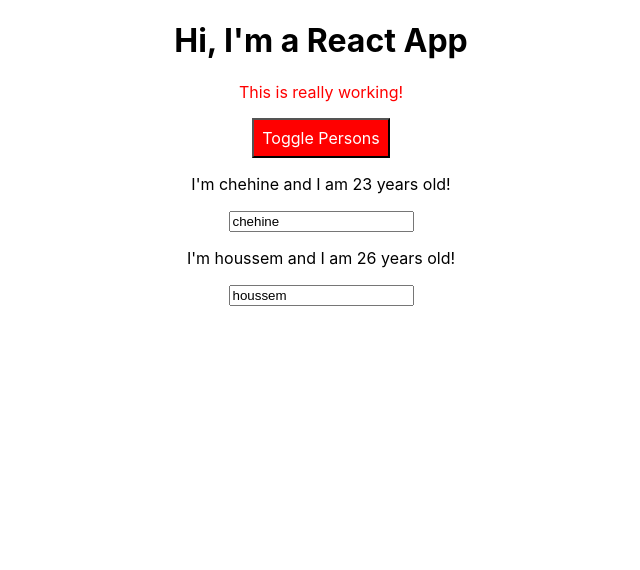
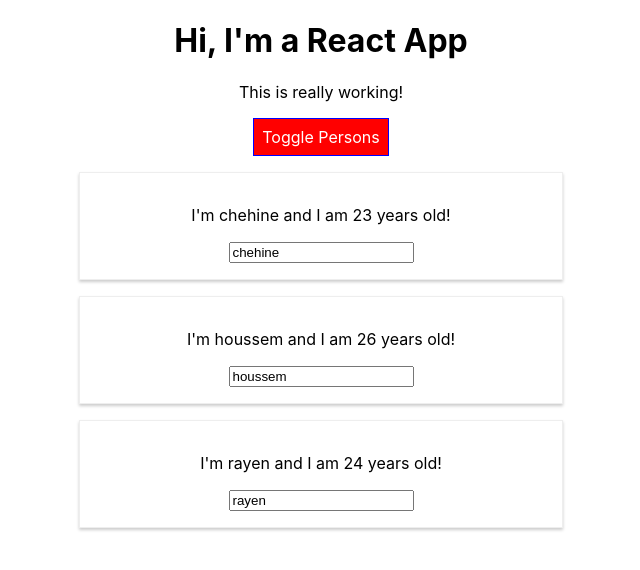
Before and after one commit to chehinedh/application, a React (Create React App) app: page / in a window 1280 px wide. Both pictures are taken after a click on the button "Toggle Persons". Shown: the top 570 px of the page, without its empty margins (319-959 px from the left). Built offline with nearby package versions, Linux system fonts and the light colour scheme.

Commit message:
🎨 More With Styling

```diff
--- a/src/App.css
+++ b/src/App.css
@@ -46,3 +46,12 @@
 .bold {
   font-weight: bold;
 }
+
+.button {
+    background-color: green;
+    color: white;
+    font: inherit;
+    border: 1px solid blue;
+    padding: 8px;
+    cursor: pointer;
+}
--- a/src/App.js
+++ b/src/App.js
@@ -1,12 +1,27 @@
 import React, { useState } from "react";
-import Radium, { StyleRoot } from "radium";
+import Styled from 'styled-components';
 import "./App.css";
 import Person from "./Person/Person";
+
+const StyledButton = Styled.button`
+    background-color: ${(props) => (props.alt ? "red" : "green")};
+    color: white;
+    font: inherit;
+    border: 1px solid blue;
+    padding: 8px;
+    cursor: pointer;
+
+    &:hover {
+      background-color: ${(props) => (props.alt ? "salmon" : "lightgreen")};
+      color: black
+      }
+  `;
 
 function App() {
   const [persons, setPersons] = useState([
     { id: "1", name: "chehine", age: 23 },
     { id: "2", name: "houssem", age: 26 },
+    { id: "3", name: "rayen", age: 24 },
   ]);
 
   const [showPersons, setShowPersons] = useState(false);
@@ -39,18 +54,18 @@ function App() {
     setShowPersons(!showPersons);
   };
 
-  const style = {
-    backgroundColor: "green",
-    color: "white",
-    font: "inherit",
-    border: "1x solid blue",
-    padding: "8px",
-    cursor: "pointer",
-    ':hover': {
-      backgroundColor: 'lightgreen',
-      color: 'black'
-    }
-  };
+  // const style = {
+  //   backgroundColor: "green",
+  //   color: "white",
+  //   font: "inherit",
+  //   border: "1x solid blue",
+  //   padding: "8px",
+  //   cursor: "pointer",
+  //   ':hover': {
+  //     backgroundColor: 'lightgreen',
+  //     color: 'black'
+  //   }
+  // };
 
   let personsList = null;
   if (showPersons) {
@@ -68,11 +83,11 @@ function App() {
       </div>
     );
 
-    style.backgroundColor = 'red';
-    style[':hover'] = {
-      backgroundColor: 'lightred',
-      color: 'black'
-    };
+    // style.backgroundColor = 'red';
+    // style[':hover'] = {
+    //   backgroundColor: 'lightred',
+    //   color: 'black'
+    // };
   }
 
   let classes =[];
@@ -84,16 +99,14 @@ function App() {
   }
 
   return (
-    <StyleRoot>
       <div className="App">
         <h1>Hi, I'm a React App</h1>
         <p className={classes.join(" ")}>This is really working!</p>
-        <button style={style} onClick={togglePersonHandler}>
+        <StyledButton alt={setShowPersons} onClick={togglePersonHandler}>
           Toggle Persons
-        </button>
+        </StyledButton>
         {personsList}
       </div>
-    </StyleRoot>
   );
 }
 
--- a/src/Person/Person.js
+++ b/src/Person/Person.js
@@ -1,32 +1,21 @@
 import React from "react";
 import styled from "styled-components";
 
-
 const StyledDiv = styled.div`
-  .Person {
   width: 60%;
   margin: 16px auto;
   border: 1px solid #eee;
   box-shadow: 0 2px 3px #ccc;
   padding: 16px;
   text-align: center;
-  }
 
   @media (min-width: 500px) {
-      .Person {
     width: 450px;
-      }
   }
 `;
 
 const person = (props) => {
-  const style = {
-    '@media (min-width: 500px)': {
-      width: '450px'
-    }
-  };
   return (
-    //<div className="Person" style={style}>
     <StyledDiv>
       <p onClick={props.click}>
         I'm {props.name} and I am {props.age} years old!
```
Lines whose indentation alone changed are shown as unchanged.
